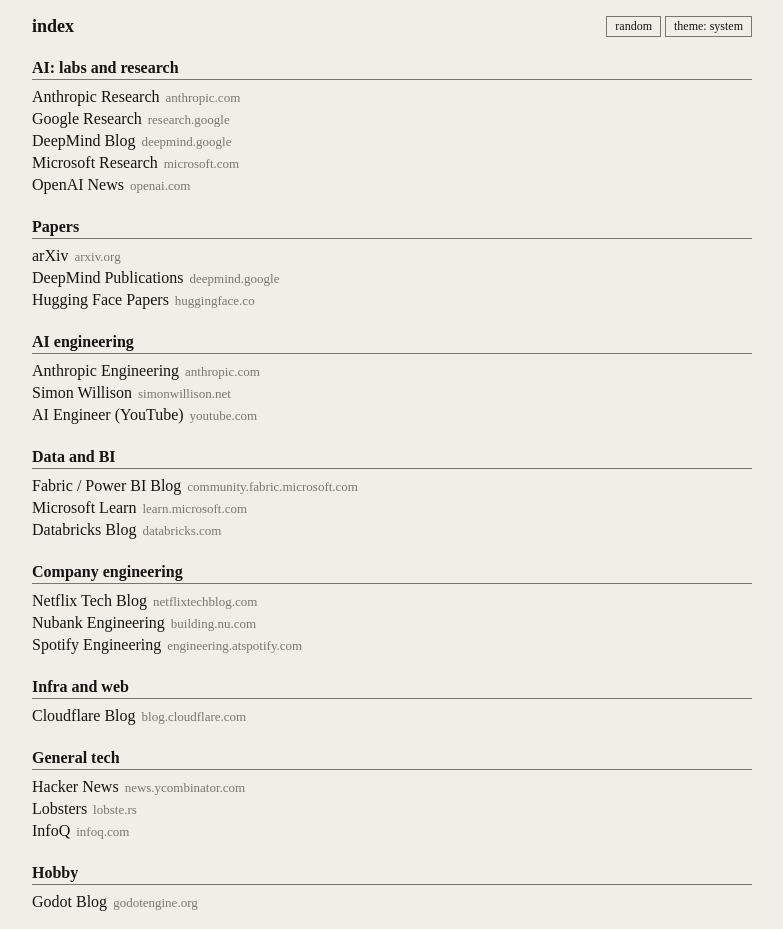
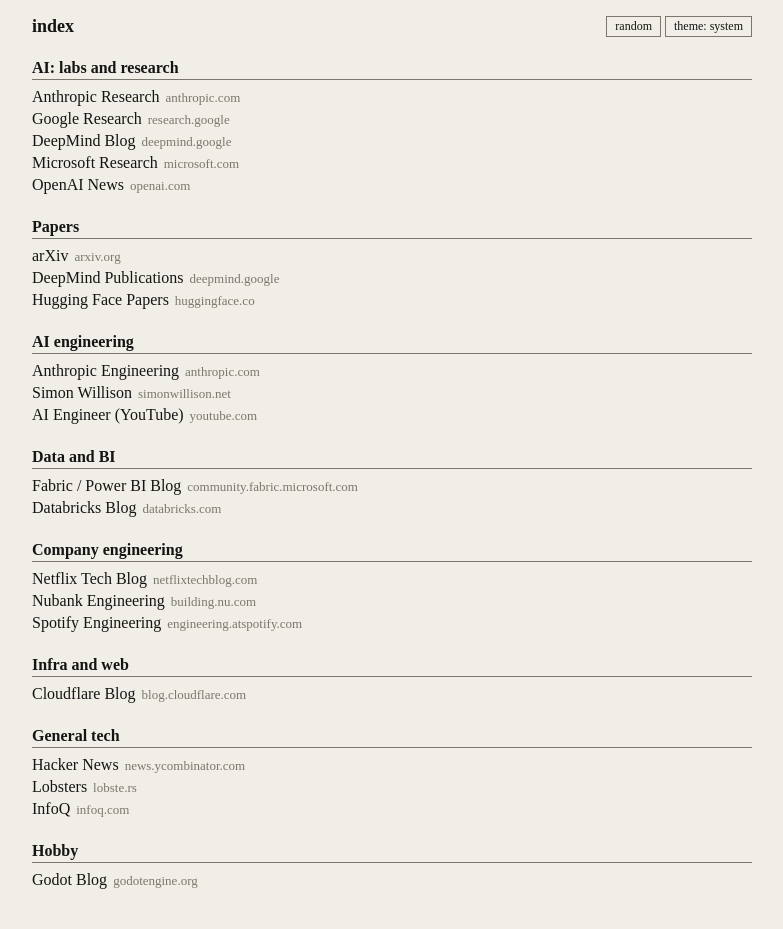
Before and after one commit to wrkcoronel/index, a plain HTML site: page index.html in a window 1280 px wide. Shown: the whole page, without its empty margins (248-1031 px from the left). After the commit the page ends 907 px from the top, so only its background shows below. Drawn offline with Linux system fonts and the light colour scheme.

Commit message:
chore: remove o microsoft learn da lista
E um portal de documentacao, sem lista de artigos novos. Abrir o link
cai numa pagina inicial generica, entao nao serve como fonte de leitura.
O blog do Fabric e do Power BI ja cobre as novidades da area.

Co-Authored-By: Claude Sonnet 5.5 <noreply@anthropic.com>

```diff
--- a/index.html
+++ b/index.html
@@ -58,7 +58,6 @@ const links = [
   ["AI engineering", "AI Engineer (YouTube)", "https://www.youtube.com/@aiDotEngineer"],
 
   ["Data and BI", "Fabric / Power BI Blog", "https://community.fabric.microsoft.com/category/fabricupdatesblogs/blog/fbc_pbiupdatesblog"],
-  ["Data and BI", "Microsoft Learn", "https://learn.microsoft.com/en-us/"],
   ["Data and BI", "Databricks Blog", "https://www.databricks.com/blog"],
 
   ["Company engineering", "Netflix Tech Blog", "https://netflixtechblog.com/"],
```
